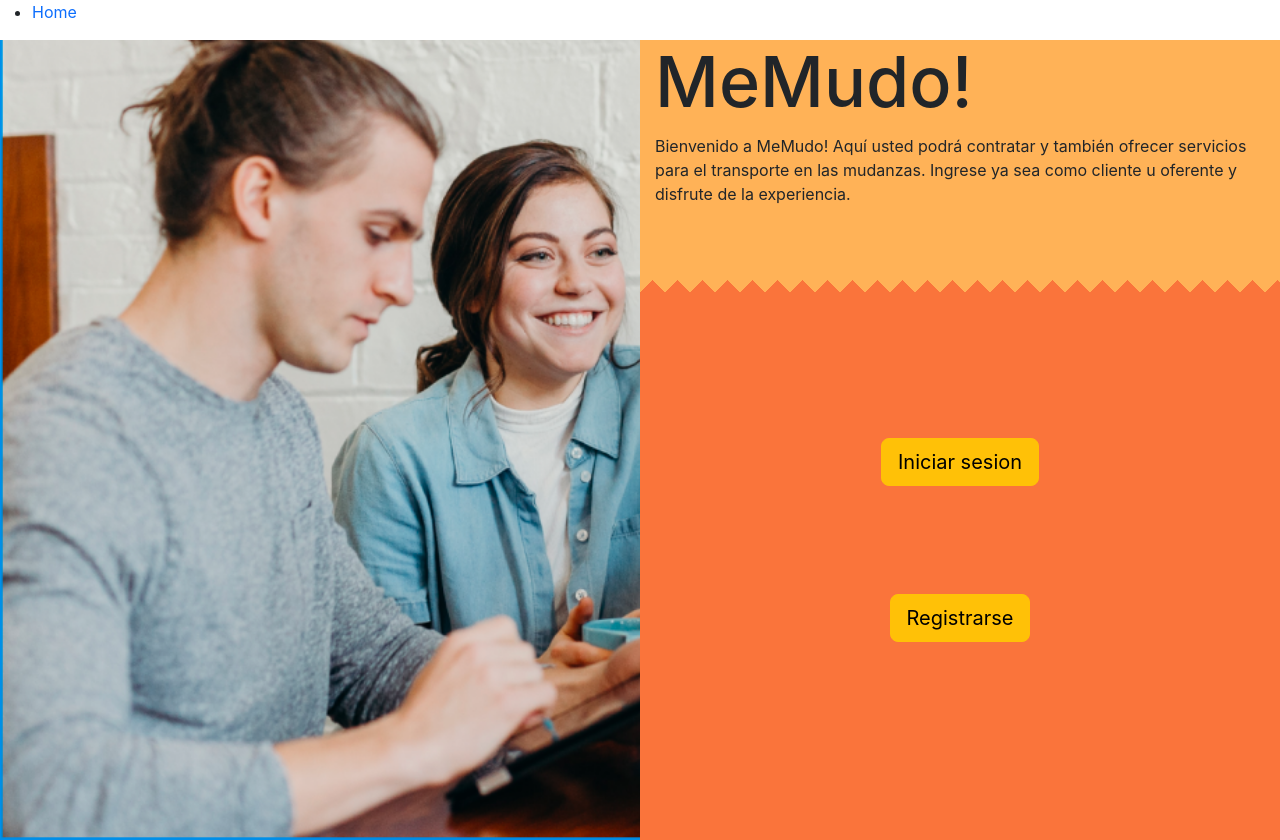
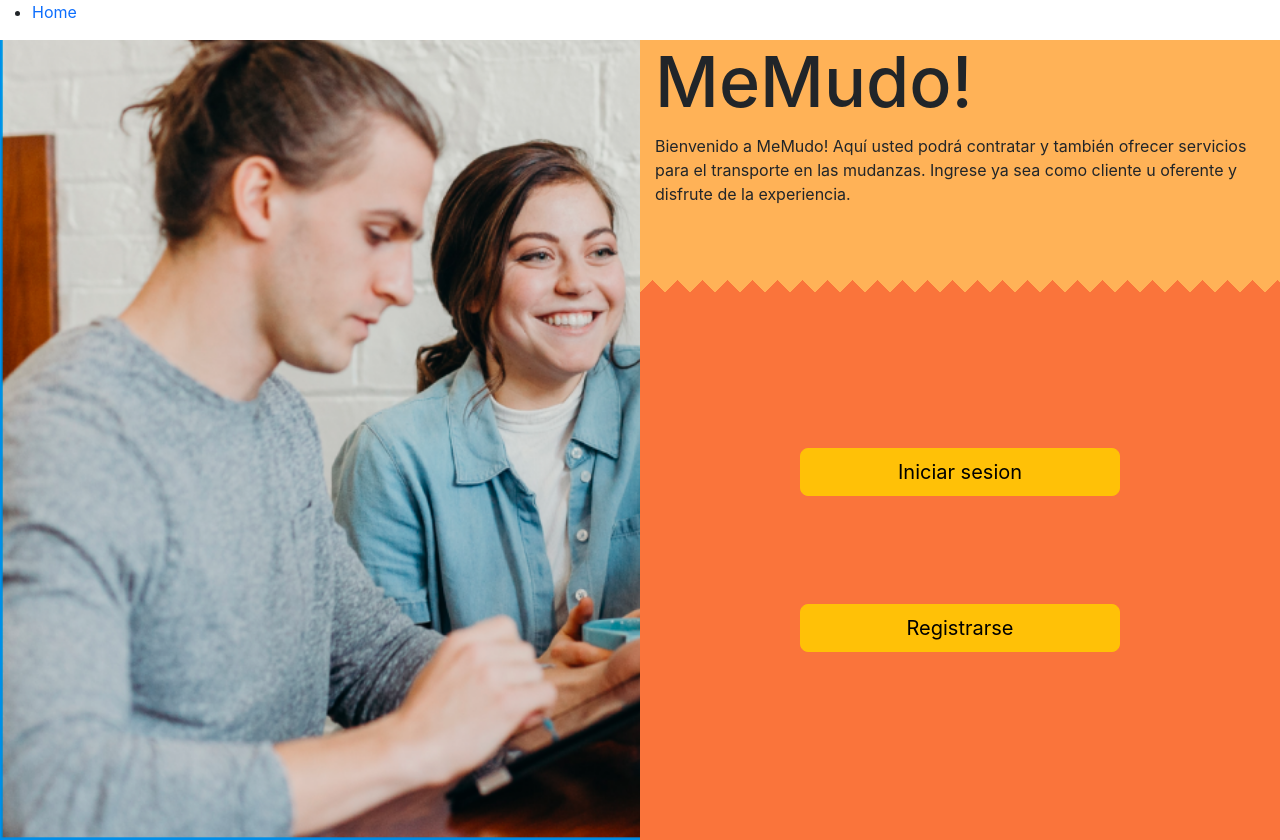
Before and after one commit to IgnacioSorgentini/Web-Mudanzas-FrontEnd, a React (Create React App) app: page / in a window 1280 px wide. Built offline with nearby package versions, Linux system fonts and the light colour scheme.

Commit message:
Corrigiendo detalles de Pantalla Principal, y haciendo más estéticos los filtro del HomeCliente

```diff
--- a/src/pages/HomeCliente/HomeCliente.jsx
+++ b/src/pages/HomeCliente/HomeCliente.jsx
@@ -23,11 +23,8 @@ export default function Home(){
     return(
         <div style={{display:"flex", backgroundColor:"#D9D9D9",flex:1,flexDirection:"column"}}>
           <MenuCliente />
-          <div style={{display:"flex", backgroundColor:"#A6836F",flex:9,flexDirection:"row", borderRadius:"0px 0px 5px 5px",marginLeft:"20px", marginRight:"20px", paddingTop:"10px", paddingLeft:"10px", alignItems:'center' }}>
-          <Box  style={{display:"flex", backgroundColor:"#F2DC9B", width:250, height:40, borderRadius:"50px", alignItems:"center", flexDirection:"row", paddingLeft:"5px" }}>
-            <SearchIcon />
-            <Input placeholder="Buscar Empresa" />
-          </Box>
+          <div style={{display:"flex", justifyContent:"space-between", flex:9,flexDirection:"row", borderRadius:"0px 0px 7px 7px",marginLeft:"20px", marginRight:"20px", }}>
+            <div style={{display:"flex", flexDirection:"row", backgroundColor:"#A6836F", borderRadius:"0px 0px 7px 7px"}}>
             <div style={{display:'flex'}}>
               <FormControl style={{backgroundColor:"#F2DC9B", borderRadius:"50px"}} sx={ { m: 1, minWidth: 200 }} size="small">
                   <InputLabel  id="demo-simple-select-label">Calificacion</InputLabel>
@@ -57,11 +54,9 @@ export default function Home(){
               <FormControl style={{backgroundColor:"#F2DC9B", borderRadius:"50px"}} sx={{ m: 1, minWidth: 200 }} size="small">
                 <InputLabel id="demo-simple-select-label">Precios</InputLabel>
                   <Select>
-
                     <MenuItem value={10}>1</MenuItem>
                     <MenuItem value={20}>2</MenuItem>
                     <MenuItem value={30}>3</MenuItem>
-
                   </Select>
               </FormControl>
             </div>
@@ -78,9 +73,17 @@ export default function Home(){
                     </FormGroup>
                     </div>
                   </Select>
-            </FormControl></div>
+              </FormControl>
             </div>
-            <div className="contenedor-empresas" style={{display:"flex", flexDirection:"row", flexWrap: "wrap", justifyContent: "center"}}>
+            </div>
+            <div style={{backgroundColor:"#A6836F", display:"flex", boxSizing:"border-box", paddingLeft:"10px", paddingRight:"10px", paddingTop:"6px", paddingBottom:"10px", borderRadius:"0px 0px 7px 7px"}}>
+              <Box  style={{display:"flex", backgroundColor:"#F2DC9B", width:250, height:40, borderRadius:"50px", alignItems:"center", flexDirection:"row", paddingLeft:"5px" }}>
+                <SearchIcon />
+                <Input placeholder="Buscar Empresa" />
+              </Box>
+            </div>
+          </div>
+            <div className="contenedor-empresas" style={{display:"flex", flexDirection:"row", flexWrap: "wrap", justifyContent: "center", marginTop:"20px"}}>
               <Link to="/Empresa" style={{textDecoration:'none'}}><Empresa nombre="Gabriel Mudanzas" puntuacion={3} ubicacion="CABA, Buenos Aires" /></Link>
               <Link to="/Empresa" style={{textDecoration:'none'}}><Empresa nombre="Mudate con Cristian!" puntuacion={4} ubicacion="Cipolletti, Rio Negro" /></Link>
               <Link to="/Empresa" style={{textDecoration:'none'}}><Empresa nombre="Mudanzas Ivana & co." puntuacion={5} ubicacion="Pehuajo, Buenos Aires" /></Link>
--- a/src/pages/Principal/Principal.css
+++ b/src/pages/Principal/Principal.css
@@ -38,17 +38,12 @@ h1{
 }
 
 .app-botones{
-    margin-top: 50px;
+    margin-top: 60px;
     display: flex;
     flex-direction: column;
     justify-content: space-evenly;
     align-items: center;
     height: 50%;
-}
-
-button{
-    margin-top: 20px;
-
 }
 
 .spikes {
--- a/src/pages/Principal/Principal.jsx
+++ b/src/pages/Principal/Principal.jsx
@@ -29,8 +29,12 @@ function App() {
             </div>
           </section>
           <div className="app-botones">
-            <button type="button" class="btn btn-lg btn-warning" onClick={() => setButtonPopupIniciarSesion(true)}>Iniciar sesion</button>
-            <button type="button" class="btn btn-lg btn-warning" onClick={() => setButtonPopupRegistrarse(true)}>Registrarse</button>
+            <div style={{minWidth:"50%"}}>
+              <button type="button" class="btn btn-warning btn-lg btn-block w-100" onClick={() => setButtonPopupIniciarSesion(true)}>Iniciar sesion</button>
+            </div>
+            <div style={{minWidth:"50%"}}>
+              <button type="button" class="btn btn-warning btn-lg btn-block w-100" onClick={() => setButtonPopupRegistrarse(true)}>Registrarse</button>
+            </div>
           </div>
       </div>
       </div>
--- a/src/pages/Registro/Registro.jsx
+++ b/src/pages/Registro/Registro.jsx
@@ -147,7 +147,6 @@ function Registro(props) {
                                     <TextField id="outlined-basic" label="Email" variant="outlined" onChange={handleMailChange} margin="normal" fullWidth />
                                     {error == 2 && <Alert variant="filled" severity="error">El mail indicado ya se encuentra registrado</Alert>}
                                     {error == 3 && <Alert variant="filled" severity="error">El mail indicado no esta en el formato correcto o se encuentra vacio</Alert>}
-                                    <TextField id="outlined-basic" label="Pais" variant="outlined" margin="normal" fullWidth />
                                     <TextField id="outlined-basic" label="Ciudad" variant="outlined" margin="normal" fullWidth />
                                     <TextField id="outlined-basic" label="Codigo postal" variant="outlined" margin="normal" fullWidth />
                                     <TextField id="outlined-basic" label="Calle" variant="outlined" margin="normal" fullWidth />
```
Lines whose indentation alone changed are shown as unchanged.
